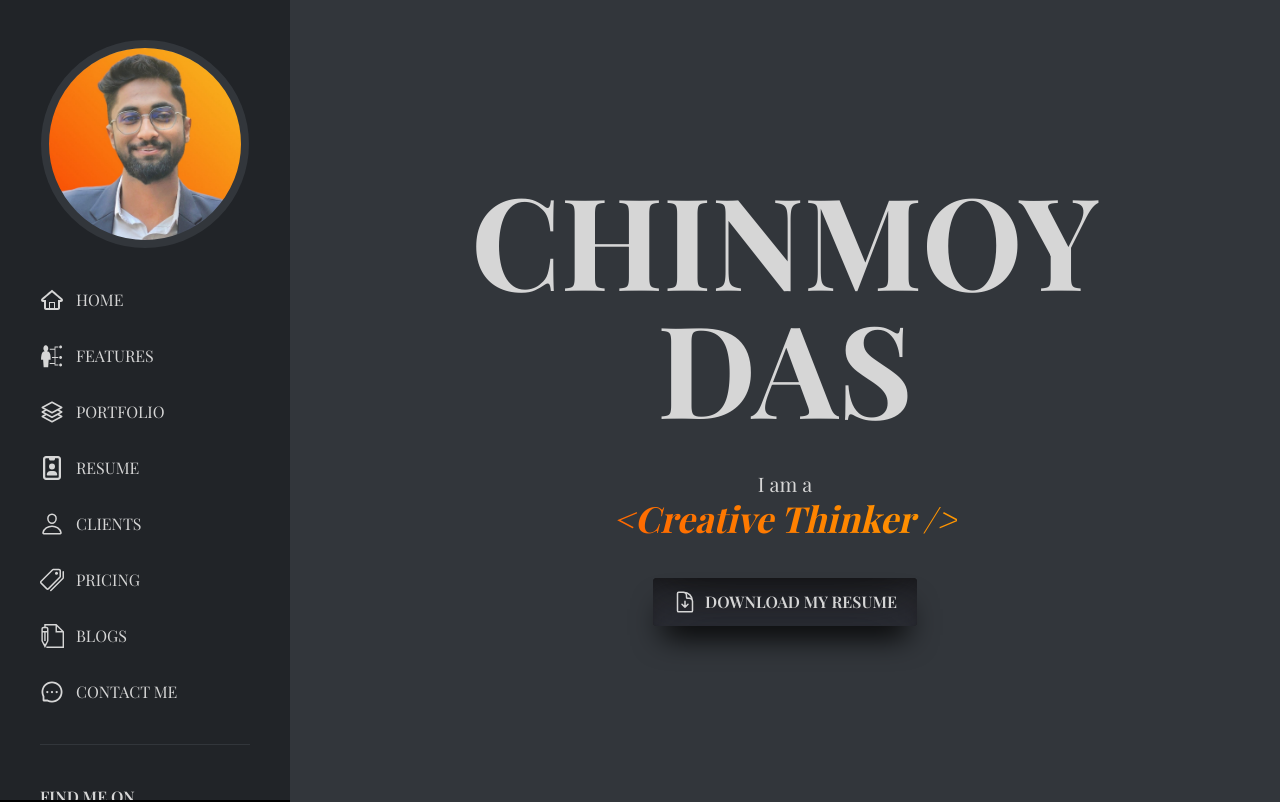
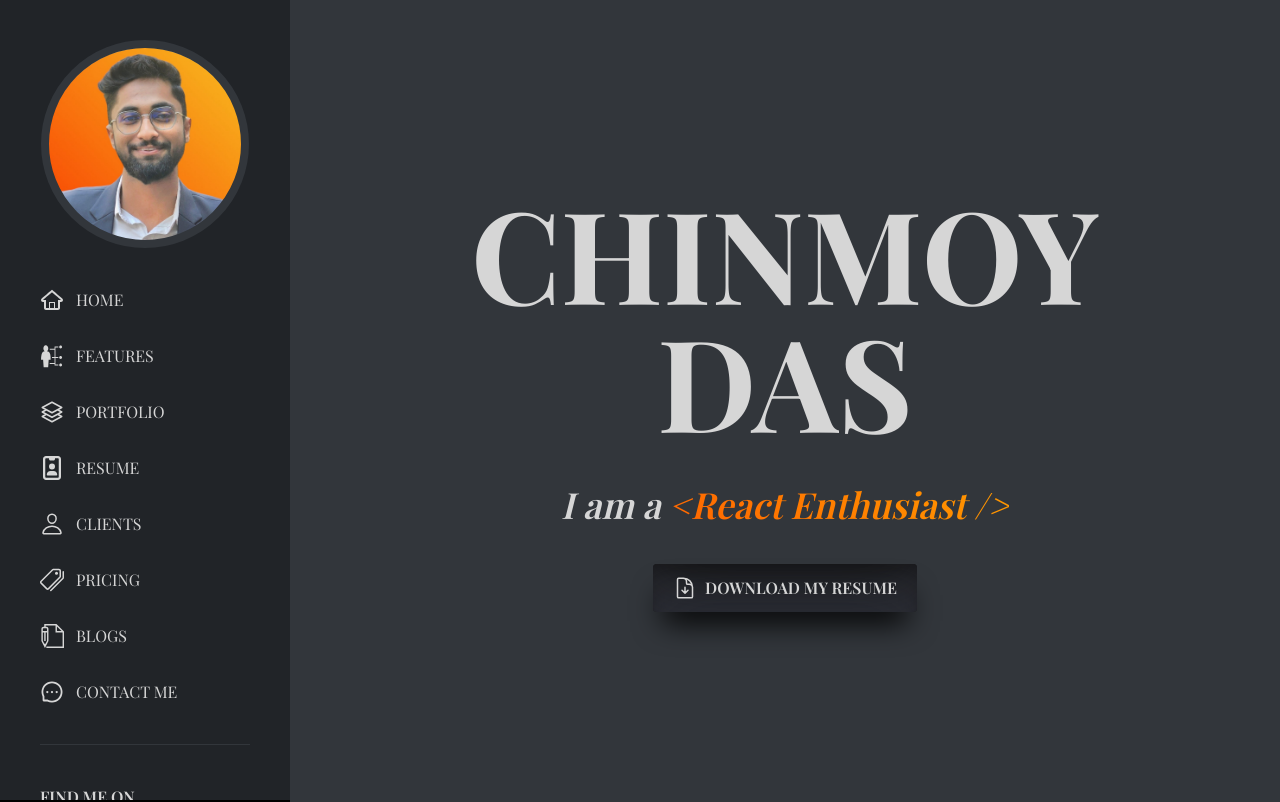
Before and after one commit to chinmoydastapu/my-portfolio, a React (Vite) app: page / in a window 1280 px wide. Shown: the top 802 px of the page. Built offline with nearby package versions, Linux system fonts and the light colour scheme; a web font is replaced by a local one.

Commit message:
update experience of resume section

```diff
--- a/package.json
+++ b/package.json
@@ -15,6 +15,7 @@
     "react-dom": "^18.3.1",
     "react-icons": "^5.4.0",
     "react-router-dom": "^7.1.3",
+    "react-simple-typewriter": "^5.0.1",
     "tailwind-scrollbar-hide": "^2.0.0"
   },
   "devDependencies": {
--- a/src/components/Footer/Footer.jsx
+++ b/src/components/Footer/Footer.jsx
@@ -1,7 +1,7 @@
 
 function Footer () {
     return (
-        <div className="h-[30vh] grid place-items-center border-t-[1px] border-[#212428]">
+        <div className="h-[30vh] grid place-items-center border-t-[1px] border-[#212428] text-center">
             <p>Copyright © {new Date().getFullYear()} - All right reserved by Chinmoy Das</p>
         </div>
     );
--- a/src/components/HeroSection/HeroSection.jsx
+++ b/src/components/HeroSection/HeroSection.jsx
@@ -1,18 +1,8 @@
-import { motion } from "framer-motion";
-import { useState, useEffect } from "react";
 import { HiOutlineDocumentArrowDown } from "react-icons/hi2";
+import { Typewriter } from "react-simple-typewriter";
 
 function HeroSection() {
     const words = ["<Problem Solver />", "<Creative Thinker />", "<React Enthusiast />", "<Freelancer />", "<TailwindCSS Expert />", "<Frontend Developer />", "<MERN Stack Developer />"];
-    const [index, setIndex] = useState(0);
-
-    useEffect(() => {
-        const interval = setInterval(() => {
-            setIndex((prev) => (prev + 1) % words.length);
-        }, 3000);
-
-        return () => clearInterval(interval);
-    }, [words.length]);
 
     return (
         <div className="font-playfair h-screen flex flex-col justify-center items-center gap-10">
@@ -21,18 +11,17 @@ function HeroSection() {
                 <p className="text-6xl md:text-9xl font-bold">DAS</p>
             </div>
             <div className="text-center">
-                <span className="text-lg md:text-xl">I am a</span>
-                <h3 className="text-lg md:text-4xl overflow-hidden">
-                    <motion.span
-                        key={words[index]}
-                        initial={{ x: 300, opacity: 0 }}
-                        animate={{ x: 0, opacity: 1 }}
-                        exit={{ x: -300, opacity: 0 }}
-                        transition={{ duration: 1 }}
-                        className="inline-block font-bold bg-gradient-text text-transparent bg-clip-text italic"
-                    >
-                        {words[index]}
-                    </motion.span>
+                <h3 className="text-lg md:text-4xl font-playfair italic font-semibold">
+                    <span className="">I am a </span>
+                    <span className="inline-block bg-clip-text text-transparent bg-gradient-text">
+                        <Typewriter
+                            words={words}
+                            loop={true}
+                            typeSpeed={20}
+                            deleteSpeed={20}
+                            delaySpeed={1500}
+                        />
+                    </span>
                 </h3>
             </div>
             <button className="px-5 py-3 rounded bg-[#1b1e22] uppercase font-semibold shadow-custom cursor-pointer transition-all duration-300 ease-in-out hover:-translate-y-1 hover:bg-[#16181c] hover:text-[#ff6600] flex items-center gap-2"><HiOutlineDocumentArrowDown className="w-6 h-6" /><span>download my resume</span></button>
--- a/src/components/Resume/Education.jsx
+++ b/src/components/Resume/Education.jsx
@@ -48,11 +48,11 @@ const Education = () => {
 
                     <div className="ml-10 w-full">
                         <h3 className={`text-lg font-bold font-playfair transition-colors duration-500 ${hoveredIndex === idx && 'text-[#ff6600]'}`}>{edu.degree}</h3>
-                        <p className="text-sm font-semibold text-gray-400">{edu.institution}</p>
+                        <p className={`text-sm font-semibold transition-colors duration-500 ${hoveredIndex !== idx && 'text-gray-400'}`}>{edu.institution}</p>
                         <span className="shadow-custom px-3 py-1 text-xs inline-block mt-2">
                             {edu.year}
                         </span>
-                        <p className="text-gray-400 mt-3">{edu.description}</p>
+                        <p className={`mt-3 transition-colors duration-500 ${hoveredIndex !== idx && 'text-gray-400'}`}>{edu.description}</p>
                     </div>
                 </div>
             ))}
--- a/src/components/Resume/Experience.jsx
+++ b/src/components/Resume/Experience.jsx
@@ -1,8 +1,36 @@
+import { useState } from "react";
 
-function Experience () {
+function Experience() {
+    const experienceData = [
+        {
+            id: 1,
+            company: "Upwork Inc. | Freelancer",
+            position: "Frontend Web Developer",
+            year: "Nov 2024 - Present",
+            description: "Lorem ipsum dolor sit amet consectetur, adipisicing elit. Eos sunt in vitae quae, enim labore debitis, quidem hic eaque ratione veritatis illum, omnis recusandae eligendi voluptatem atque iure cumque rerum.",
+        },
+    ];
+
+    const [hoveredIndex, setHoveredIndex] = useState(null);
+
     return (
-        <div>
-            This is experience section
+        <div className="grid grid-cols-1 md:grid-cols-2 gap-10 cursor-default">
+            {experienceData.map((exp, idx) => (
+                <div key={idx} className="relative flex gap-6" onMouseEnter={() => setHoveredIndex(idx)}
+                    onMouseLeave={() => setHoveredIndex(null)}>
+                    <div className={`border-l-2 absolute left-0 top-0 h-full border-[#212428] transition-colors duration-500`}></div>
+                    <div className={`absolute -left-[11px] top-0 w-6 h-6 border-4 border-[#212428] rounded-full transition-colors duration-500 ${hoveredIndex === idx ? 'bg-[#ff6600]' : 'bg-[#32363b]'}`}></div>
+
+                    <div className="ml-10 w-full">
+                        <h3 className={`text-lg font-bold font-playfair transition-colors duration-500 ${hoveredIndex === idx && 'text-[#ff6600]'}`}>{exp.company}</h3>
+                        <p className={`text-sm font-semibold transition-colors duration-500 ${hoveredIndex !== idx && 'text-gray-400'}`}>{exp.position}</p>
+                        <span className="shadow-custom px-3 py-1 text-xs inline-block mt-2">
+                            {exp.year}
+                        </span>
+                        <p className={`mt-3 transition-colors duration-500 ${hoveredIndex !== idx && 'text-gray-400'}`}>{exp.description}</p>
+                    </div>
+                </div>
+            ))}
         </div>
     );
 }
--- a/src/components/Resume/Resume.jsx
+++ b/src/components/Resume/Resume.jsx
@@ -17,7 +17,7 @@ function Resume() {
     return (
         <div className="flex flex-col items-center gap-10 p-5 sm:p-10">
             <div className="text-center">
-                <span className="uppercase bg-gradient-text text-transparent bg-clip-text font-bold">2+ years of experience</span>
+                <span className="uppercase bg-gradient-text text-transparent bg-clip-text font-bold">1+ years of experience</span>
                 <h1 className="capitalize text-5xl font-bold mt-2 font-playfair">my resume</h1>
             </div>
             <div className="w-full mx-auto">
--- a/src/components/Resume/Skills.jsx
+++ b/src/components/Resume/Skills.jsx
@@ -34,7 +34,7 @@ function Skills() {
     return (
         <div className="max-w-2xl mx-auto">
             <h2 className="text-2xl font-bold text-center mb-6 font-playfair">My Technical Skills</h2>
-            <div className="grid grid-cols-2 md:grid-cols-4 gap-6 justify-center">
+            <div className="grid grid-cols-2 sm:grid-cols-3 md:grid-cols-4 gap-6 justify-center text-center">
                 {hardSkills.map((skill, idx) => (
                     <CircleProgressBar key={idx} {...skill} />
                 ))}
```
Also changed, not shown: 1 other file (tests, documents, lock files or other folders).
